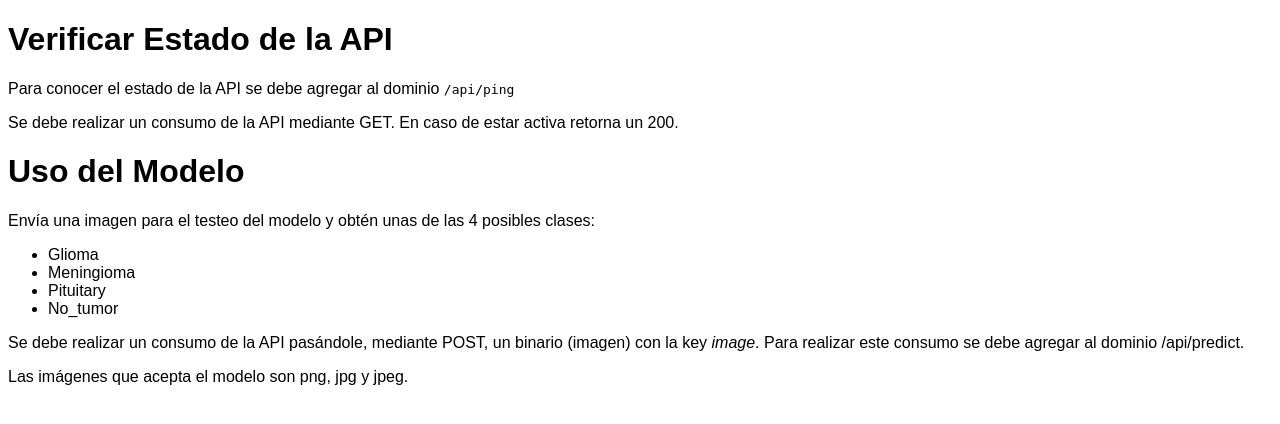
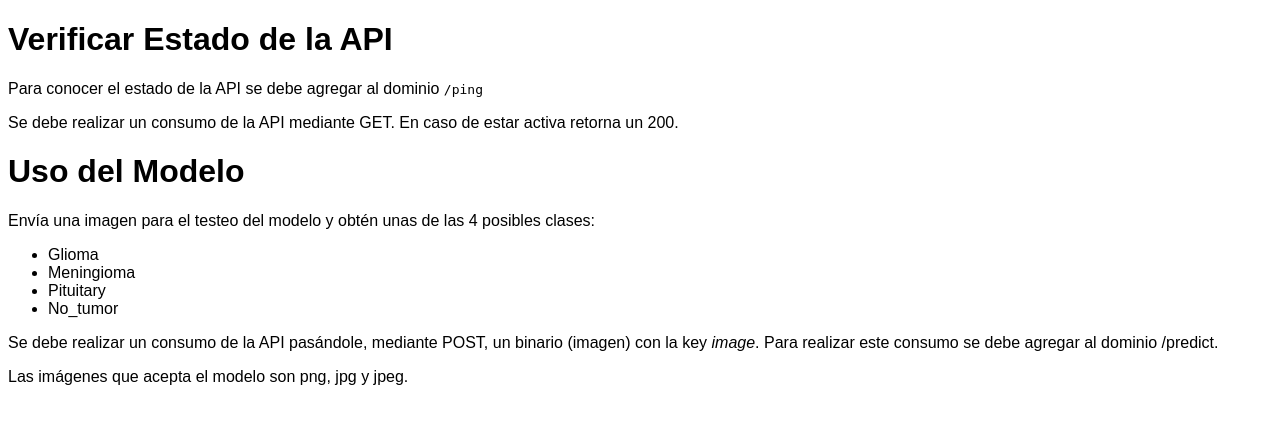
Before and after one commit to Leandr0Fr/tumor_api, a Flask app: page / in a window 1280 px wide. Shown: the top 424 px of the page. Run offline with Flask 3, Linux system fonts and the light colour scheme.

Commit message:
FIX index endpoint

```diff
--- a/templates/index.html
+++ b/templates/index.html
@@ -10,7 +10,7 @@
 </head>
 <body>
     <h1>Verificar Estado de la API</h1>
-    <p>Para conocer el estado de la API se debe agregar al dominio <code>/api/ping</code></p>
+    <p>Para conocer el estado de la API se debe agregar al dominio <code>/ping</code></p>
     <p>Se debe realizar un consumo de la API mediante GET. En caso de estar activa retorna un 200.</p>
 
     <h1>Uso del Modelo</h1>
@@ -22,7 +22,7 @@
         <li>No_tumor</li>
       </ul>
     <p>Se debe realizar un consumo de la API pasándole, mediante POST, un binario (imagen) con la key
-    <i>image</i>. Para realizar este consumo se debe agregar al dominio /api/predict.</p>
+    <i>image</i>. Para realizar este consumo se debe agregar al dominio /predict.</p>
     <p>Las imágenes que acepta el modelo son png, jpg y jpeg.</p>
 </body>
 </html>
```
